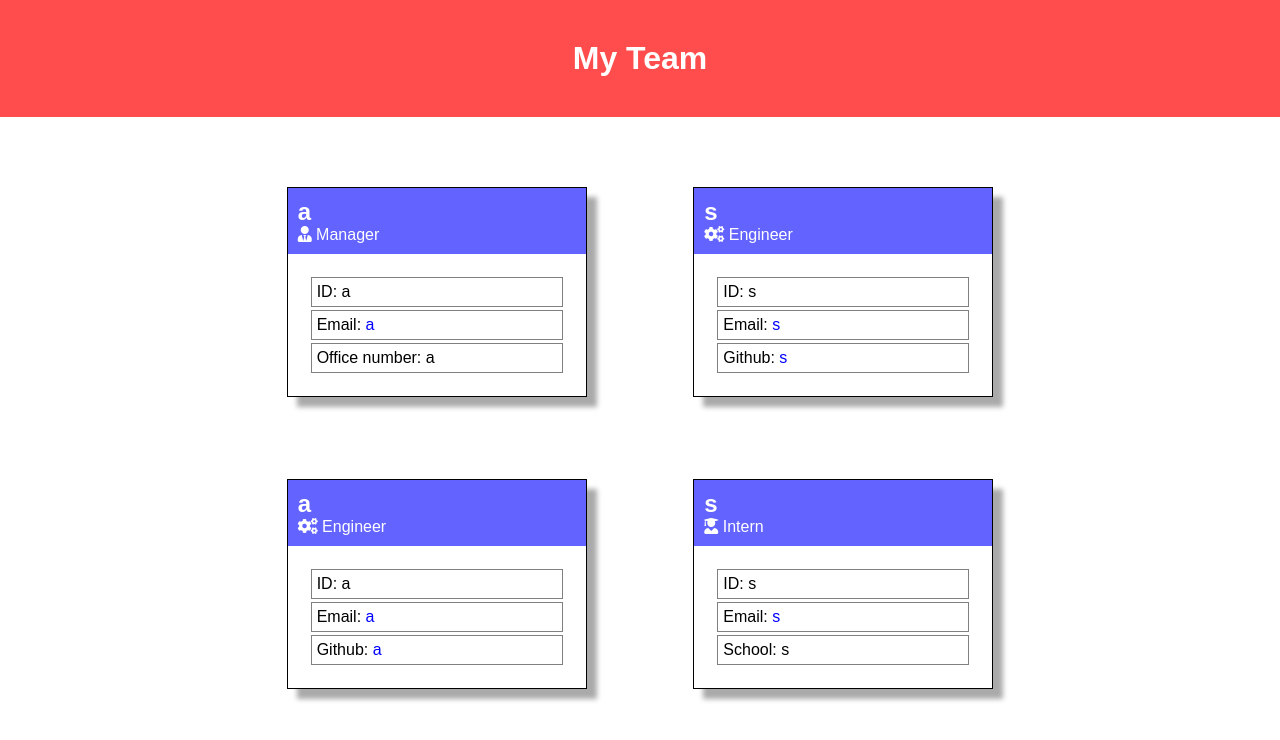
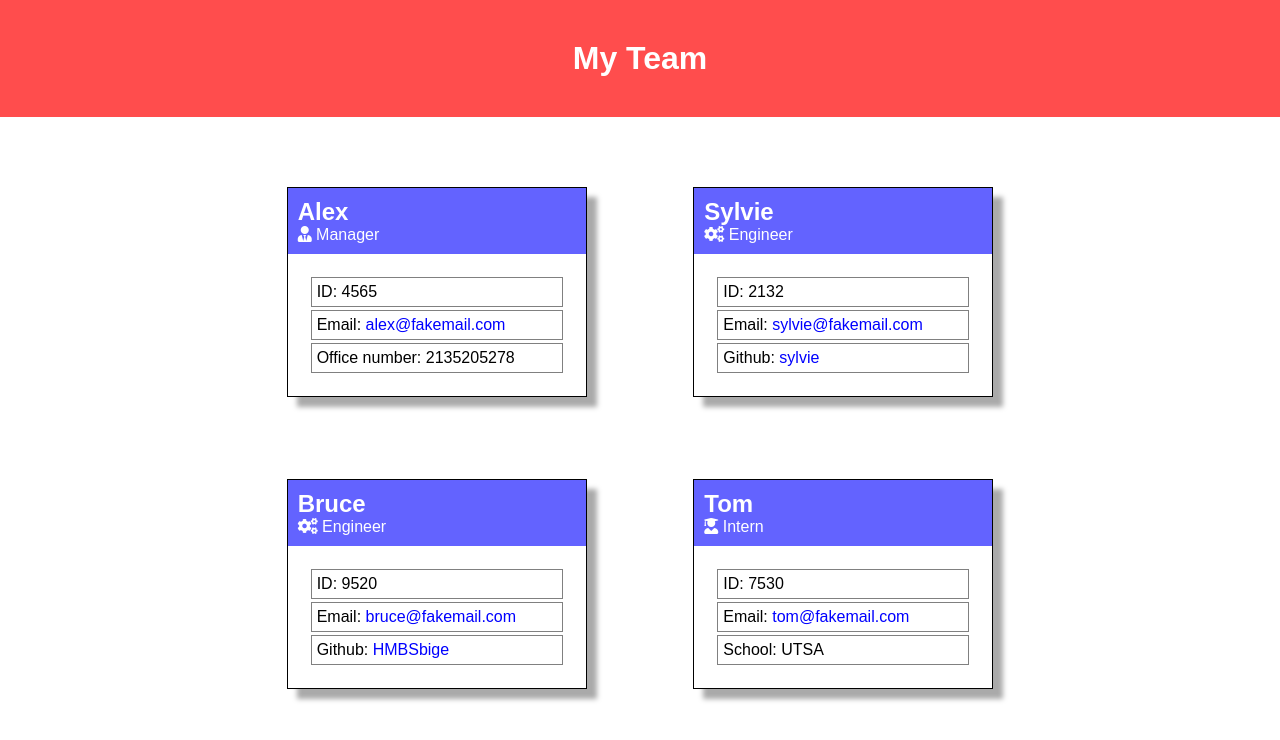
Before and after one commit to Mvalljo/TeamProfileGenerator, a website: page dist/index.html in a window 1280 px wide. Drawn offline with Linux system fonts and the light colour scheme.

Commit message:
added generated html file

```diff
--- a/dist/index.html
+++ b/dist/index.html
@@ -16,45 +16,45 @@
             <div class="team">
                 <section class="card">
                     <header>
-                        <h2>a</h2>
+                        <h2>Alex</h2>
                         <p><i class="fas fa-user-tie"></i> Manager</p>
                     </header>
                     <div class="card-body">
-                     <p>ID: a</p>
-                     <p>Email: <a href="mailto:a">a</a></p>
-                     <p>Office number: a</p>
+                     <p>ID: 4565</p>
+                     <p>Email: <a href="mailto:alex@fakemail.com">alex@fakemail.com</a></p>
+                     <p>Office number: 2135205278</p>
                     </div>
                 </section>
                 <section class="card">
         <header>
-            <h2>s</h2>
+            <h2>Sylvie</h2>
             <p><i class="fas fa-cogs"></i> Engineer</p>
         </header>
         <div class="card-body">
-         <p>ID: s</p>
-         <p>Email: <a href="mailto:s">s</a></p>
-         <p>Github: <a href="http://github.com/s" target="_blank">s</a></p>
+         <p>ID: 2132</p>
+         <p>Email: <a href="mailto:sylvie@fakemail.com">sylvie@fakemail.com</a></p>
+         <p>Github: <a href="http://github.com/sylvie" target="_blank">sylvie</a></p>
         </div>
     </section><section class="card">
         <header>
-            <h2>a</h2>
+            <h2>Bruce</h2>
             <p><i class="fas fa-cogs"></i> Engineer</p>
         </header>
         <div class="card-body">
-         <p>ID: a</p>
-         <p>Email: <a href="mailto:a">a</a></p>
-         <p>Github: <a href="http://github.com/a" target="_blank">a</a></p>
+         <p>ID: 9520</p>
+         <p>Email: <a href="mailto:bruce@fakemail.com">bruce@fakemail.com</a></p>
+         <p>Github: <a href="http://github.com/HMBSbige" target="_blank">HMBSbige</a></p>
         </div>
     </section>
                 <section class="card">
         <header>
-            <h2>s</h2>
+            <h2>Tom</h2>
             <p><i class="fas fa-user-graduate"></i> Intern</p>
         </header>
         <div class="card-body">
-         <p>ID: s</p>
-         <p>Email: <a href="mailto:s">s</a></p>
-         <p>School: s</p>
+         <p>ID: 7530</p>
+         <p>Email: <a href="mailto:tom@fakemail.com">tom@fakemail.com</a></p>
+         <p>School: UTSA</p>
         </div>
     </section>
             </div>
```
